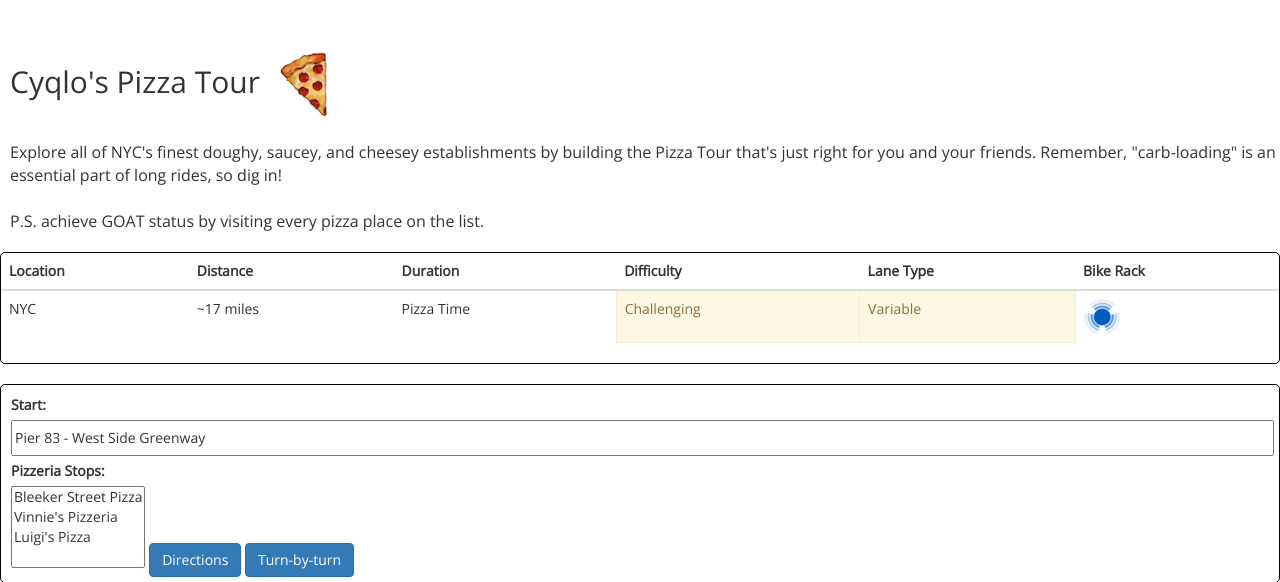
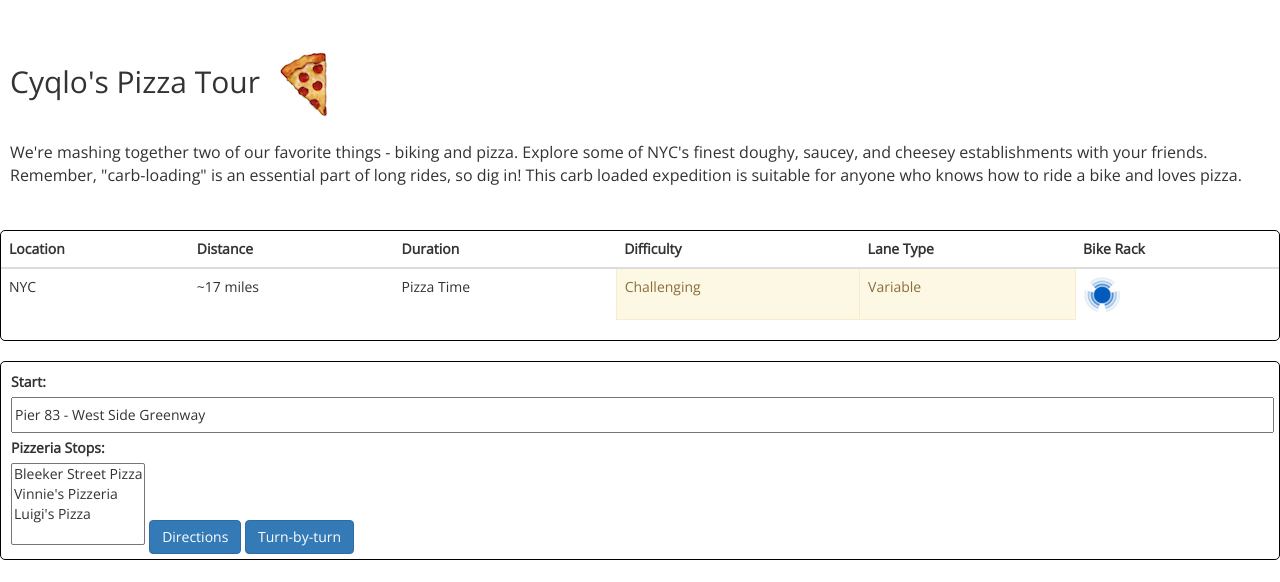
Before and after one commit to johnnyplaydrums/cyqlo, a Django app: page /pizza_tour_route in a window 1280 px wide. Shown: the part 51-633 px from the top of the page. Run offline with Django 3.2, Linux system fonts and the light colour scheme; some libraries are stand-ins or nearby versions.

Commit message:
pizza tour edits

```diff
--- a/main/static/javascripts/pizza_geo.js
+++ b/main/static/javascripts/pizza_geo.js
@@ -56,7 +56,7 @@ map.setCenter(pos);
   var button = document.getElementById("gobutton");
         button.onclick = function() {
             var center = map.getCenter();
-            window.open('http://bit.ly/2np8Vee');
+            window.open('http://bit.ly/2oi0O7i');
         }
 }
 
--- a/main/templates/pizza_tour_route.html
+++ b/main/templates/pizza_tour_route.html
@@ -13,10 +13,12 @@
 <div id = routeheader>
   <h2>Cyqlo's Pizza Tour <img src="{% static "img/pizza_slice.png" %}"> </h2>
 </div>
-<div id ="routecopy"> Explore all of NYC's finest doughy, saucey, and cheesey
-  establishments by building the Pizza Tour that's just right for you and your friends.
-  Remember, "carb-loading" is an essential part of long rides, so dig in! <br> <br>
-  P.S. achieve GOAT status by visiting every pizza place on the list.
+<div id ="routecopy"> We're mashing together two of our favorite things - biking and pizza.
+  Explore some of NYC's finest doughy, saucey, and cheesey
+  establishments with your friends.
+  Remember, "carb-loading" is an essential part of long rides, so dig in!
+  This carb loaded expedition is suitable for anyone who knows how to ride a bike and loves pizza.
+  <br> <br>
 </div>
 <!-- </div> -->
       <div class="table-responsive">
```
